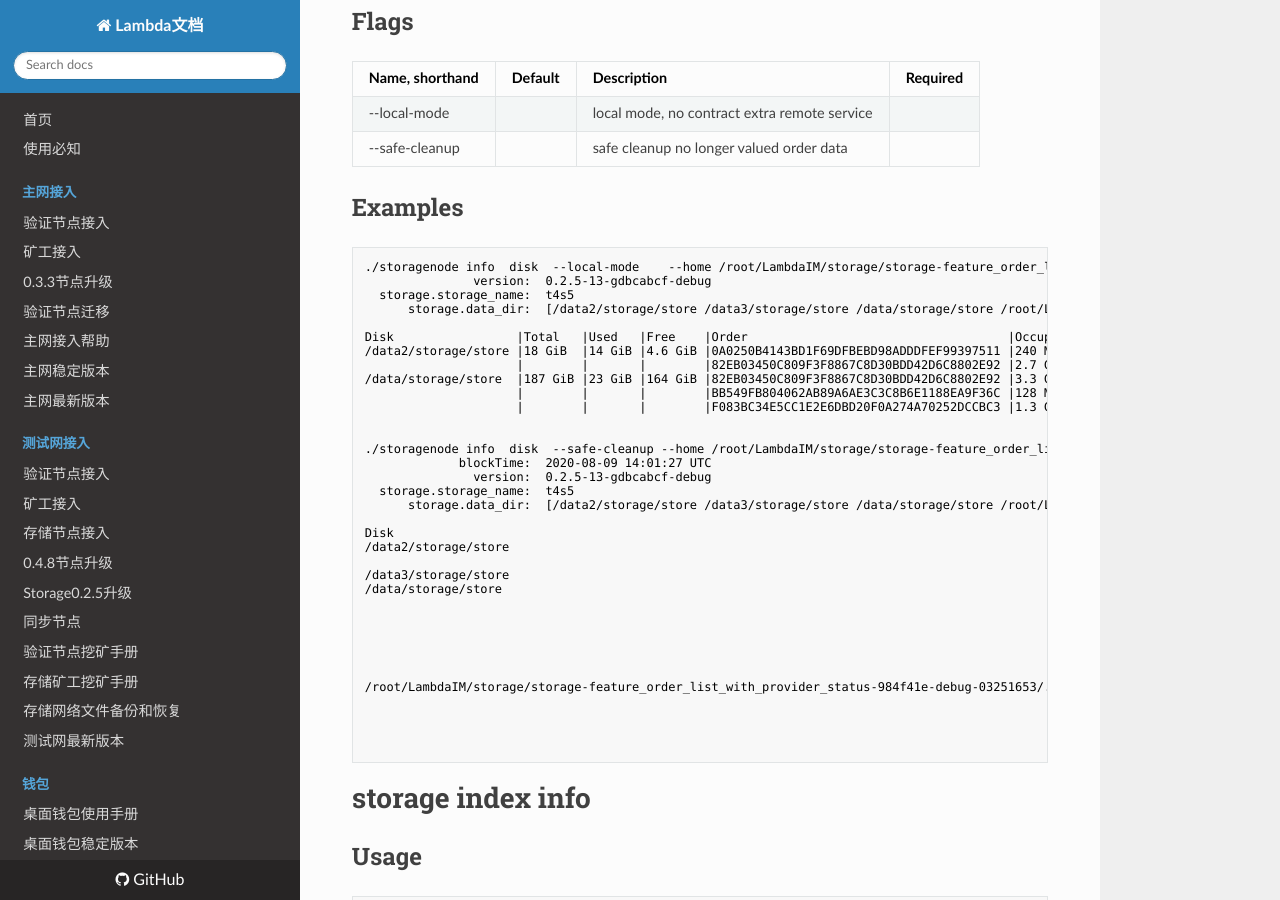
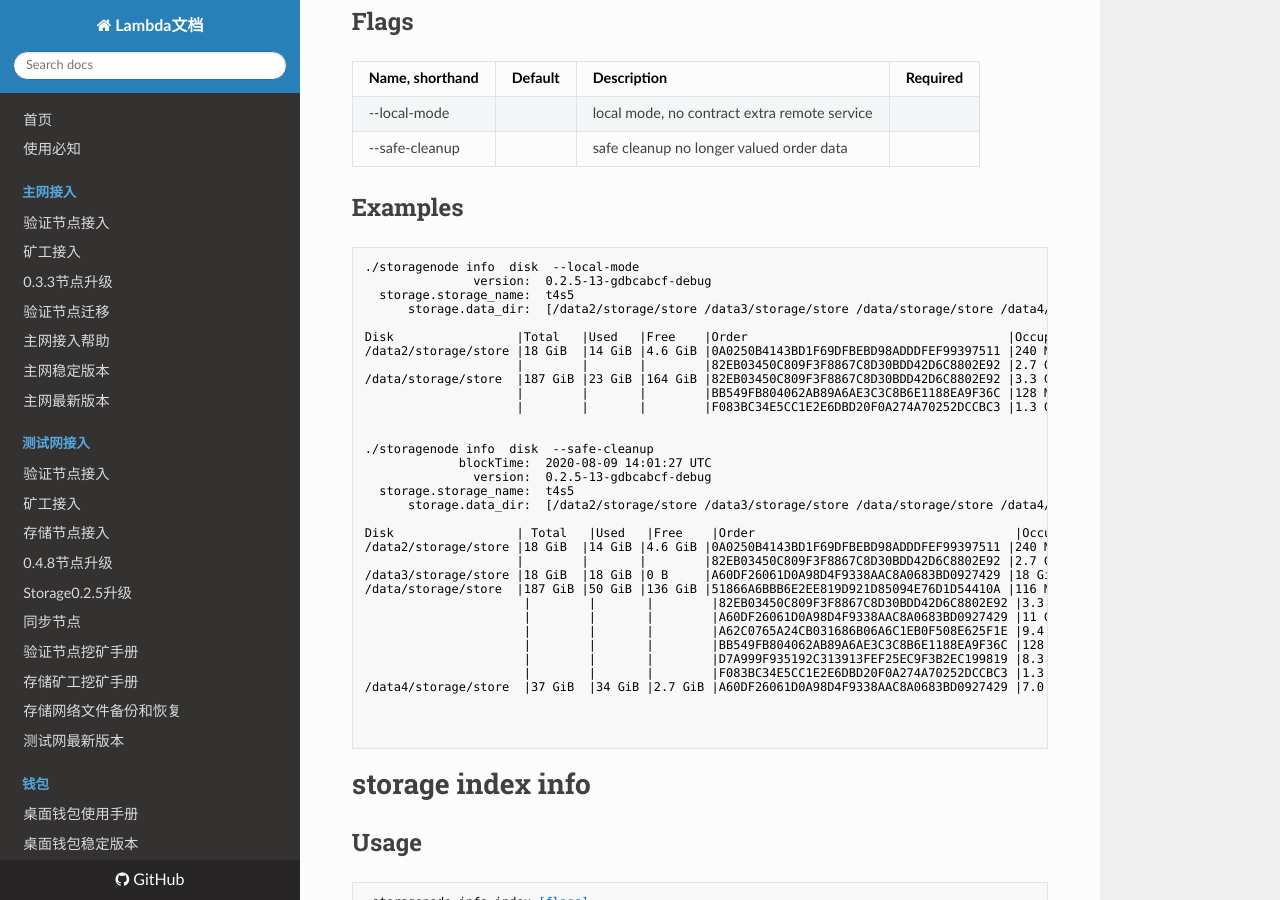
Before and after one commit to fireagainsmile/launch, an MkDocs documentation site: the page built from docs/storagenode/info.md, in a window 1280 px wide and 900 px high, scrolled down 760 px. Built offline with MkDocs 1.6.1, drawn with Linux system fonts in a browser that asks for light colours; nearby versions of some CDN libraries.

Commit message:
Update info.md

````diff
--- a/docs/storagenode/info.md
+++ b/docs/storagenode/info.md
@@ -35,10 +35,10 @@ storagenode info disk [flags]
 ## Examples
 
 ```
-./storagenode info  disk  --local-mode    --home /root/LambdaIM/storage/storage-feature_order_list_with_provider_status-984f41e-debug-03251653/.lambda_storage
+./storagenode info  disk  --local-mode
                version:  0.2.5-13-gdbcabcf-debug
   storage.storage_name:  t4s5
-      storage.data_dir:  [/data2/storage/store /data3/storage/store /data/storage/store /root/LambdaIM/storage/storage-feature_order_list_with_provider_status-984f41e-debug-03251653/.lambda_storage/storage/store]
+      storage.data_dir:  [/data2/storage/store /data3/storage/store /data/storage/store /data4/store]
 
 Disk                 |Total   |Used   |Free    |Order                                    |Occupied |SafeCleanup?
 /data2/storage/store |18 GiB  |14 GiB |4.6 GiB |0A0250B4143BD1F69DFBEBD98ADDDFEF99397511 |240 MiB  |false
@@ -48,25 +48,24 @@ Disk                 |Total   |Used   |Free    |Order
                      |        |       |        |F083BC34E5CC1E2E6DBD20F0A274A70252DCCBC3 |1.3 GiB  |false
 
 
-./storagenode info  disk  --safe-cleanup --home /root/LambdaIM/storage/storage-feature_order_list_with_provider_status-984f41e-debug-03251653/.lambda_storage
+./storagenode info  disk  --safe-cleanup
              blockTime:  2020-08-09 14:01:27 UTC
                version:  0.2.5-13-gdbcabcf-debug
   storage.storage_name:  t4s5
-      storage.data_dir:  [/data2/storage/store /data3/storage/store /data/storage/store /root/LambdaIM/storage/storage-feature_order_list_with_provider_status-984f41e-debug-03251653/.lambda_storage/storage/store]
+      storage.data_dir:  [/data2/storage/store /data3/storage/store /data/storage/store /data4/storage/store]
 
-Disk                                                                                                                        |Total   |Used   |Free    |Order                                    |Occupied |SafeCleanup?
-/data2/storage/store                                                                                                        |18 GiB  |14 GiB |4.6 GiB |0A0250B4143BD1F69DFBEBD98ADDDFEF99397511 |240 MiB  |false
-                                                                                                                            |        |       |        |82EB03450C809F3F8867C8D30BDD42D6C8802E92 |2.7 GiB  |false
-/data3/storage/store                                                                                                        |18 GiB  |18 GiB |0 B     |A60DF26061D0A98D4F9338AAC8A0683BD0927429 |18 GiB   |true
-/data/storage/store                                                                                                         |187 GiB |50 GiB |136 GiB |51866A6BBB6E2EE819D921D85094E76D1D54410A |116 MiB  |true
-                                                                                                                            |        |       |        |82EB03450C809F3F8867C8D30BDD42D6C8802E92 |3.3 GiB  |false
-                                                                                                                            |        |       |        |A60DF26061D0A98D4F9338AAC8A0683BD0927429 |11 GiB   |true
-                                                                                                                            |        |       |        |A62C0765A24CB031686B06A6C1EB0F508E625F1E |9.4 GiB  |true
-                                                                                                                            |        |       |        |BB549FB804062AB89A6AE3C3C8B6E1188EA9F36C |128 MiB  |false
-                                                                                                                            |        |       |        |D7A999F935192C313913FEF25EC9F3B2EC199819 |8.3 GiB  |true
-                                                                                                                            |        |       |        |F083BC34E5CC1E2E6DBD20F0A274A70252DCCBC3 |1.3 GiB  |false
-/root/LambdaIM/storage/storage-feature_order_list_with_provider_status-984f41e-debug-03251653/.lambda_storage/storage/store |37 GiB  |34 GiB |2.7 GiB |A60DF26061D0A98D4F9338AAC8A0683BD0927429 |7.0 GiB  |true
-
+Disk                 | Total   |Used   |Free    |Order                                    |Occupied |SafeCleanup?
+/data2/storage/store |18 GiB  |14 GiB |4.6 GiB |0A0250B4143BD1F69DFBEBD98ADDDFEF99397511 |240 MiB  |false
+                     |        |       |        |82EB03450C809F3F8867C8D30BDD42D6C8802E92 |2.7 GiB  |false
+/data3/storage/store |18 GiB  |18 GiB |0 B     |A60DF26061D0A98D4F9338AAC8A0683BD0927429 |18 GiB   |true
+/data/storage/store  |187 GiB |50 GiB |136 GiB |51866A6BBB6E2EE819D921D85094E76D1D54410A |116 MiB  |true
+                      |        |       |        |82EB03450C809F3F8867C8D30BDD42D6C8802E92 |3.3 GiB  |false
+                      |        |       |        |A60DF26061D0A98D4F9338AAC8A0683BD0927429 |11 GiB   |true
+                      |        |       |        |A62C0765A24CB031686B06A6C1EB0F508E625F1E |9.4 GiB  |true
+                      |        |       |        |BB549FB804062AB89A6AE3C3C8B6E1188EA9F36C |128 MiB  |false
+                      |        |       |        |D7A999F935192C313913FEF25EC9F3B2EC199819 |8.3 GiB  |true
+                      |        |       |        |F083BC34E5CC1E2E6DBD20F0A274A70252DCCBC3 |1.3 GiB  |false
+/data4/storage/store  |37 GiB  |34 GiB |2.7 GiB |A60DF26061D0A98D4F9338AAC8A0683BD0927429 |7.0 GiB  |true
 
 
 
````
